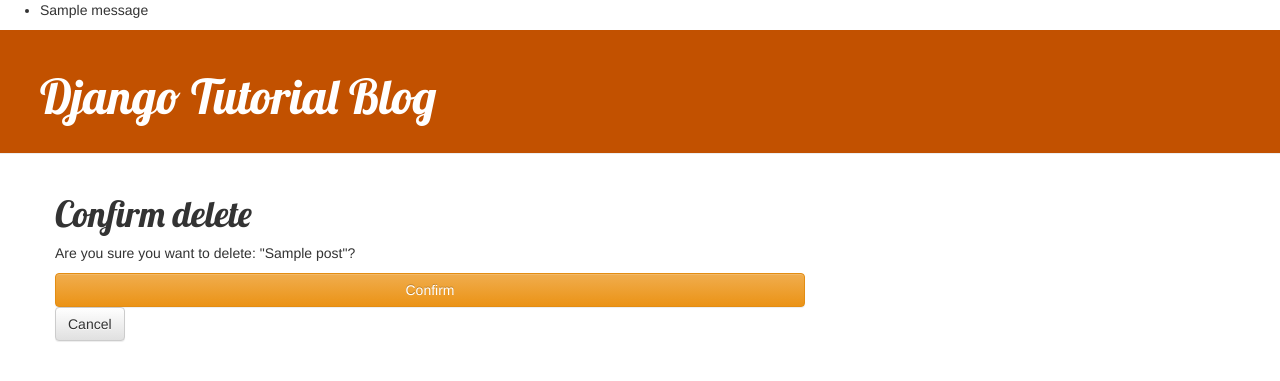
After one commit to dani-23/my-first-blog, a Django app: page /post/delete/1/ in a window 1280 px wide. The commit adds this page. Shown: the top 381 px of the page. Run offline with Django 3.2, Linux system fonts and the light colour scheme; tables that the repository leaves empty hold one stand-in row (values such as "Sample post"); one stand-in notice (Sample message) is shown; some libraries are stand-ins or nearby versions.

Commit message:
Delete + confirmation delete feature added

```diff
--- a/blog/templates/blog/base.html
+++ b/blog/templates/blog/base.html
@@ -8,6 +8,13 @@
         <link rel="stylesheet" href="{% static 'css/blog.css' %}">
     </head>
     <body>
+        {% if messages %}
+        <ul>
+            {% for message in messages %}
+                <li>{{ message }}</li>
+            {% endfor %}
+        </ul>
+        {% endif %}
         <div class="page-header">
             {% if user.is_authenticated %}
                 <a href="{% url 'post_new' %}" class="top-menu"><span class="glyphicon glyphicon-plus"></span></a>
--- a/blog/templates/blog/post_details.html
+++ b/blog/templates/blog/post_details.html
@@ -8,7 +8,8 @@
             </div>
         {% endif %}
         {% if user.is_authenticated %}
-            <a class="btn btn-default" href="{% url 'post_edit' pk=post.pk %}"><span class="glyphicon glyphicon-pencil"></span></a>
+            <a href="{% url 'post_edit' pk=post.pk %}" class="btn btn-default"><span class="glyphicon glyphicon-pencil"></span></a>
+            <a href="{% url 'confirm_delete' pk=post.pk %}" class="btn btn-default"><span class="glyphicon glyphicon-trash"></span></a>
         {% endif %}
         <h2>{{ post.title }}</h2>
         <p>{{ post.text|linebreaksbr }}</p>
--- /dev/null
+++ b/blog/templates/confirm_delete.html
@@ -0,0 +1,12 @@
+{% extends 'blog/base.html' %}
+
+{% block content %}
+<h1>Confirm delete</h1>
+    <form method="POST" class="post-form">{% csrf_token %}
+        <p>Are you sure you want to delete: "{{post.title}}"? </p>
+
+        <input type="submit" value='Confirm' class="btn btn-warning">
+        <a href="{% url 'post_detail' pk=post.pk %}" class = "btn btn-default">Cancel</a>
+    </form>
+
+{% endblock %}
--- a/blog/urls.py
+++ b/blog/urls.py
@@ -6,4 +6,5 @@ urlpatterns = [
     path('post/<int:pk>/', views.post_detail, name='post_detail'),
     path('post/new/', views.post_new, name='post_new'),
     path('post/<int:pk>/edit/', views.post_edit, name='post_edit'),
+    path('post/delete/<int:pk>/', views.confirm_delete, name = 'confirm_delete'),
 ]
--- a/blog/views.py
+++ b/blog/views.py
@@ -3,13 +3,16 @@ from django.utils import timezone
 from .models import Post
 from .forms import PostForm
 from django.shortcuts import redirect
+from django.contrib import messages
 
 def post_list(request):
     posts = Post.objects.filter(published_date__lte=timezone.now()).order_by('published_date')
+
     return render(request, 'blog/post_list.html', {'posts':posts})
 
 def post_detail(request, pk):
     post = get_object_or_404(Post, pk=pk)
+
     return render(request, 'blog/post_details.html', {'post': post})
 
 def post_new(request):
@@ -20,13 +23,13 @@ def post_new(request):
             post.author = request.user
             post.published_date = timezone.now()
             post.save()
-            return redirect('post_detail', pk=post.pk)
+            return redirect('post_list')
     else:
         form = PostForm()
     return render(request, 'blog/post_edit.html', {'form': form})
 
 def post_edit(request, pk):
-    post = get_object_or_404(Post, pk=pk)
+    post = get_object_or_404(Post, pk =pk)
     if request.method == "POST":
         form = PostForm(request.POST, instance=post)
         if form.is_valid():
@@ -38,3 +41,11 @@ def post_edit(request, pk):
     else:
         form = PostForm(instance=post)
     return render(request, 'blog/post_edit.html', {'form': form})
+
+def confirm_delete(request, pk):
+    post = get_object_or_404(Post, pk =pk)
+    if request.method == "POST":
+        post.delete()
+        messages.success(request, "This has been deleted")
+        return redirect('post_list')
+    return render(request, 'confirm_delete.html', {'post':post})
```
